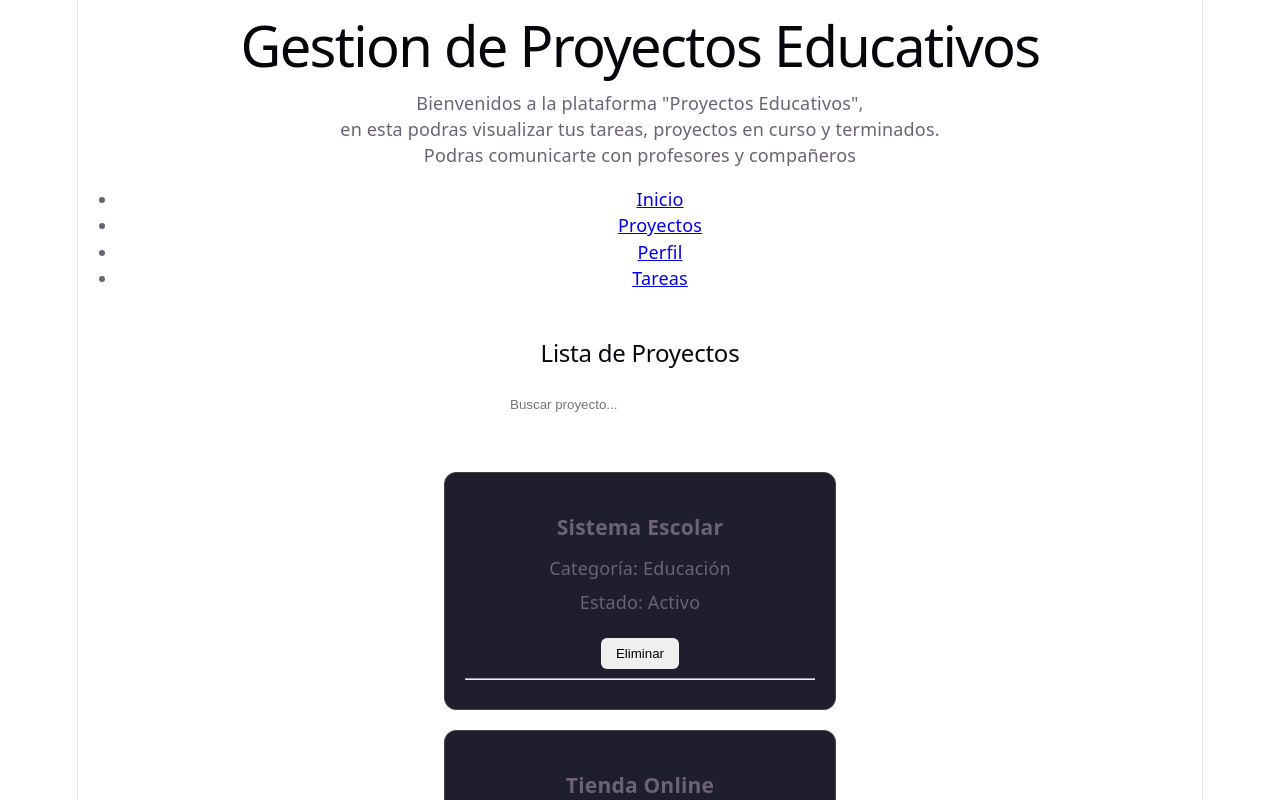
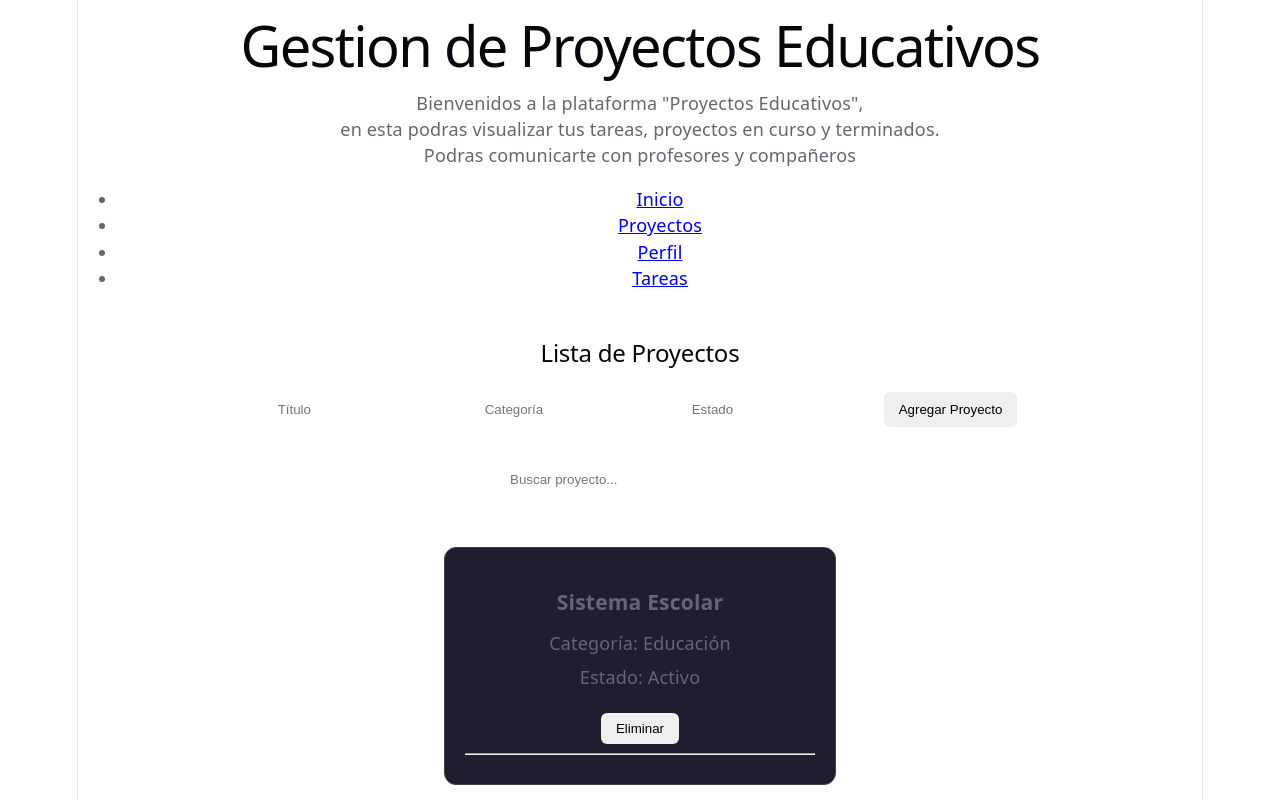
Before and after one commit to mlerc-jv/pv_tp3_grupo5, a React (Vite) app: page / in a window 1280 px wide. Shown: the top 800 px of the page. Built offline with nearby package versions, Linux system fonts and the light colour scheme.

Commit message:
Corrijo ListaProyectos y agrego agregarProyecto - Aramayo Lourdes

```diff
--- a/src/components/ListaProyectos.jsx
+++ b/src/components/ListaProyectos.jsx
@@ -2,13 +2,45 @@ import "../css/ListaProyectos.css";
 import { useState } from "react";
 import proyectoService from "../services/proyectoService";
 
-function ListaProyectos() {
+const ListaProyectos = () => {
 
     const [proyectos, setProyectos] = useState(
         proyectoService.obtenerProyectos()
     );
 
-    const handleEliminar = (id) => {
+    const [nuevoTitulo, setNuevoTitulo] = useState("");
+    const [nuevaCategoria, setNuevaCategoria] = useState("");
+    const [nuevoEstado, setNuevoEstado] = useState("");
+
+    const manejarAgregar = () => {
+
+        if (
+            nuevoTitulo === "" ||
+            nuevaCategoria === "" ||
+            nuevoEstado === ""
+        ) {
+            return;
+        }
+
+        const nuevoProyecto = {
+            id: Date.now(),
+            titulo: nuevoTitulo,
+            categoria: nuevaCategoria,
+            estado: nuevoEstado
+        };
+
+        proyectoService.agregarProyecto(nuevoProyecto);
+
+        setProyectos(
+            proyectoService.obtenerProyectos()
+        );
+
+        setNuevoTitulo("");
+        setNuevaCategoria("");
+        setNuevoEstado("");
+    };
+
+    const manejarEliminar = (id) => {
 
         proyectoService.eliminarProyecto(id);
 
@@ -17,7 +49,7 @@ function ListaProyectos() {
         );
     };
 
-    const handleBuscar = (e) => {
+    const manejarBuscar = (e) => {
 
         const texto = e.target.value;
 
@@ -35,21 +67,59 @@ function ListaProyectos() {
         }
     };
 
-     return (
+    return (
         <main className="lista-proyectos">
 
             <h2>Lista de Proyectos</h2>
+
+            <div className="formulario">
+
+                <input
+                    type="text"
+                    placeholder="Título"
+                    value={nuevoTitulo}
+                    onChange={(e) =>
+                        setNuevoTitulo(e.target.value)
+                    }
+                />
+
+                <input
+                    type="text"
+                    placeholder="Categoría"
+                    value={nuevaCategoria}
+                    onChange={(e) =>
+                        setNuevaCategoria(e.target.value)
+                    }
+                />
+
+                <input
+                    type="text"
+                    placeholder="Estado"
+                    value={nuevoEstado}
+                    onChange={(e) =>
+                        setNuevoEstado(e.target.value)
+                    }
+                />
+
+                <button onClick={manejarAgregar}>
+                    Agregar Proyecto
+                </button>
+
+            </div>
 
             <input
                 className="buscador"
                 type="text"
                 placeholder="Buscar proyecto..."
-                onChange={handleBuscar}
+                onChange={manejarBuscar}
             />
 
             {
                 proyectos.map((proyecto) => (
-                    <div key={proyecto.id} className="card-proyecto">
+                    <div
+                        key={proyecto.id}
+                        className="card-proyecto"
+                    >
 
                         <h3>{proyecto.titulo}</h3>
 
@@ -63,7 +133,7 @@ function ListaProyectos() {
 
                         <button
                             onClick={() =>
-                                handleEliminar(proyecto.id)
+                                manejarEliminar(proyecto.id)
                             }
                         >
                             Eliminar
@@ -77,6 +147,6 @@ function ListaProyectos() {
 
         </main>
     );
-}
+};
 
 export default ListaProyectos;
--- a/src/css/ListaProyectos.css
+++ b/src/css/ListaProyectos.css
@@ -39,3 +39,21 @@
     border-radius: 6px;
     cursor: pointer;
 }
+
+.formulario {
+    margin-bottom: 30px;
+}
+
+.formulario input {
+    padding: 10px;
+    margin: 5px;
+    border-radius: 6px;
+    border: none;
+}
+
+.formulario button {
+    padding: 10px 15px;
+    border: none;
+    border-radius: 6px;
+    cursor: pointer;
+}
```
